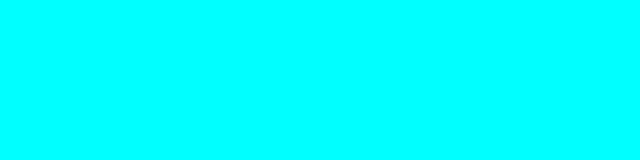
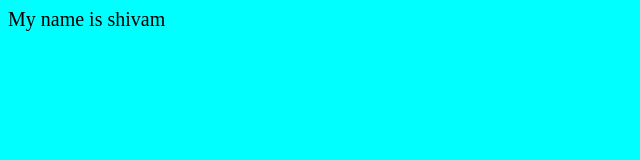
Before and after one commit to tyson-1729/Portfolio, a plain HTML site: page index.html in a window 1280 px wide. Shown: the whole page, without its empty margins (0-640 px from the left). Drawn offline with Linux system fonts and the light colour scheme.

```diff
--- a/index.html
+++ b/index.html
@@ -7,6 +7,6 @@
     <link rel="stylesheet" href="style.css">
 </head>
 <body>
-
+    <p>My name is shivam</p>
 </body>
 </html>
--- a/style.css
+++ b/style.css
@@ -1,3 +1,6 @@
 body{
     background-color: cyan;
 }
+p{
+    font-size: 20px;
+}
```
